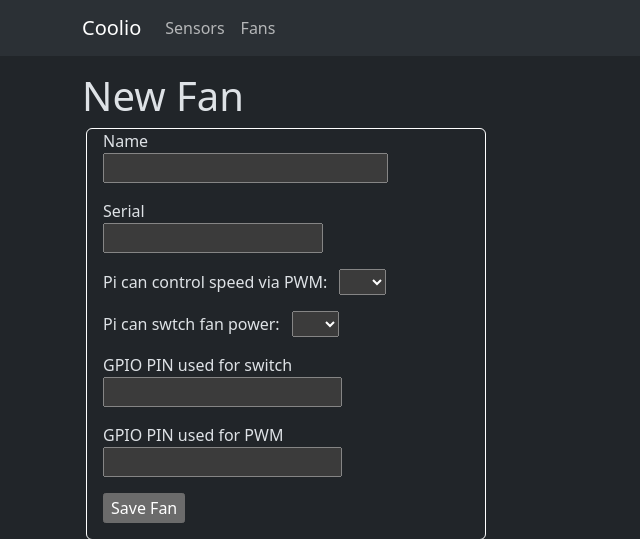
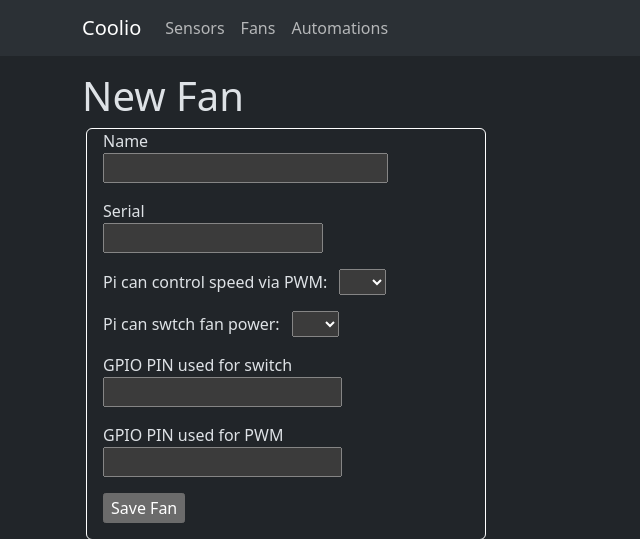
Before and after one commit to dmcgrandle/coolio, a Flask app: page /fans/newfan in a window 1280 px wide. Shown: the top 539 px of the page, without its empty margins (0-640 px from the left). Run offline with Flask 3, Linux system fonts and the light colour scheme; parts of the project's set-up code (start-up, migrations or seed data) failed here and were passed over; some libraries are stand-ins or nearby versions.

Commit message:
automations pt2.1

```diff
--- a/app/templates/base.html
+++ b/app/templates/base.html
@@ -28,7 +28,10 @@
                 <li class="nav-item">
                   <a id="nav-fan" class="nav-link {{ isActive('fans.fans_index') }}" aria-current="page" href="{{ url_for('fans.fans_index') }}">Fans</a>
                 </li>
-<!--
+                <li class="nav-item">
+                  <a id="nav-home" class="nav-link {{ isActive('main.automations') }}" aria-current="page" href="{{ url_for('main.automations') }}">Automations</a>
+                </li>
+                <!--
                 <li class="nav-item">
                   <a class="nav-link disabled" aria-disabled="true">Disabled</a>
                 </li>
```
